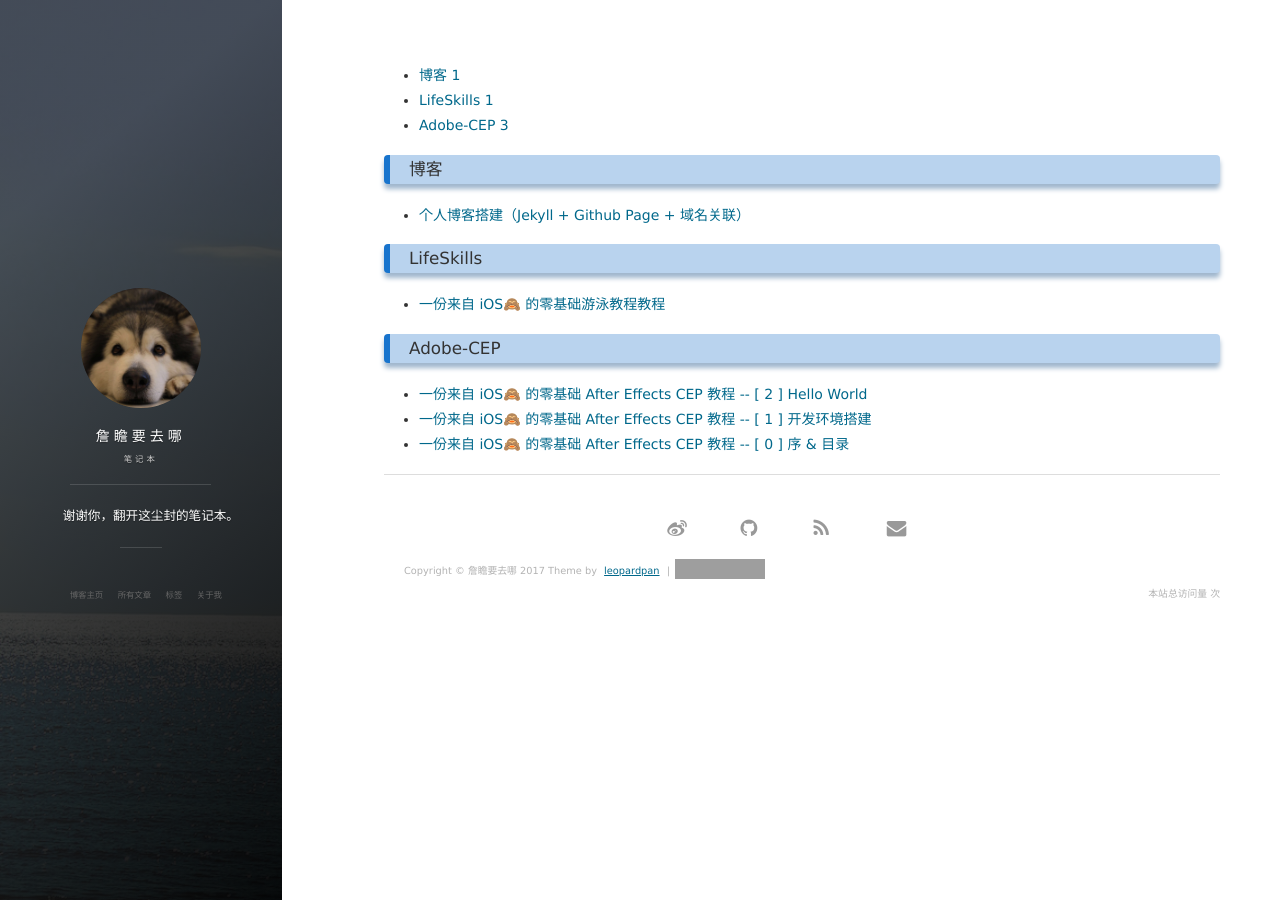
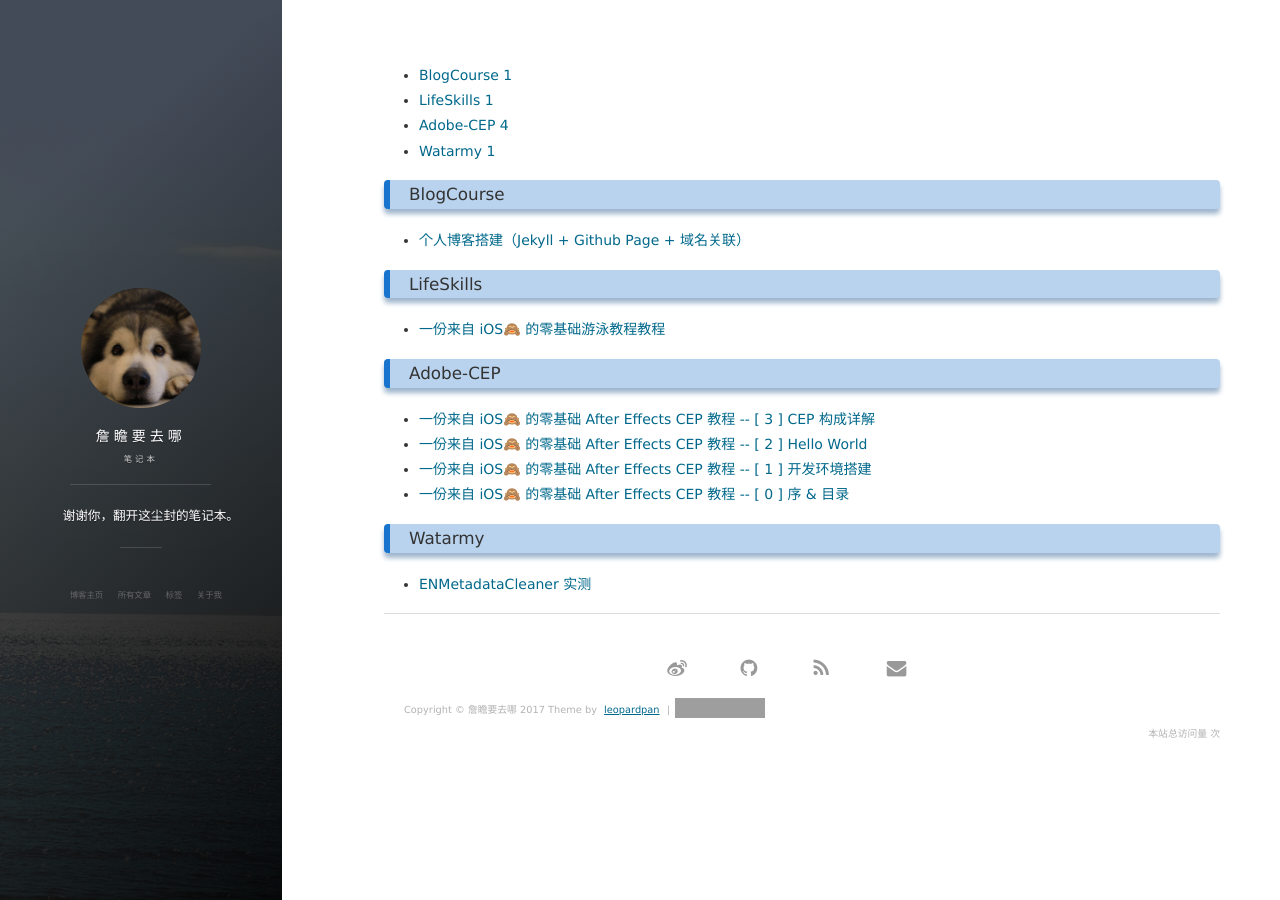
Before and after one commit to errnull/errnull.github.io, a Jekyll site: the page built from tags.html, in a window 1280 px wide. Built offline with Jekyll 4.4.1, drawn with Linux system fonts in a browser that asks for light colours; nearby versions of some CDN libraries; comment, search, counter and statistics services are not loaded; grey boxes are pictures that could not be loaded.

Commit message:
草稿提交

```diff
--- a/_posts/2016-05-20-PersonalBlogTourist.md
+++ b/_posts/2016-05-20-PersonalBlogTourist.md
@@ -2,7 +2,7 @@
 layout: post
 title: 个人博客搭建（Jekyll + Github Page + 域名关联）
 date: 2016-05-20
-tags: 博客
+tags: BlogCourse
 ---
 <br><br>
 本博客是使用 Jekyll 搭建的，以下是零基础的搭建教程。
--- /dev/null
+++ b/_posts/2017-05-20-CEPCourse_03.md
@@ -0,0 +1,11 @@
+---
+layout: post
+title: 一份来自 iOS🙈 的零基础 After Effects CEP 教程 -- [ 3 ] CEP 构成详解
+date: 2017-05-20
+tags:  Adobe-CEP
+---
+
+<br><br>
+
+上篇文章我们完成了第一个项目 -- HelloWorld。
+现在我
--- /dev/null
+++ b/_posts/2017-05-28-ENMetadataCleanerTest.md
@@ -0,0 +1,8 @@
+---
+layout: post
+title: ENMetadataCleaner 实测
+date: 2017-05-28
+tags:  Watarmy
+---
+
+<br><br>
```
